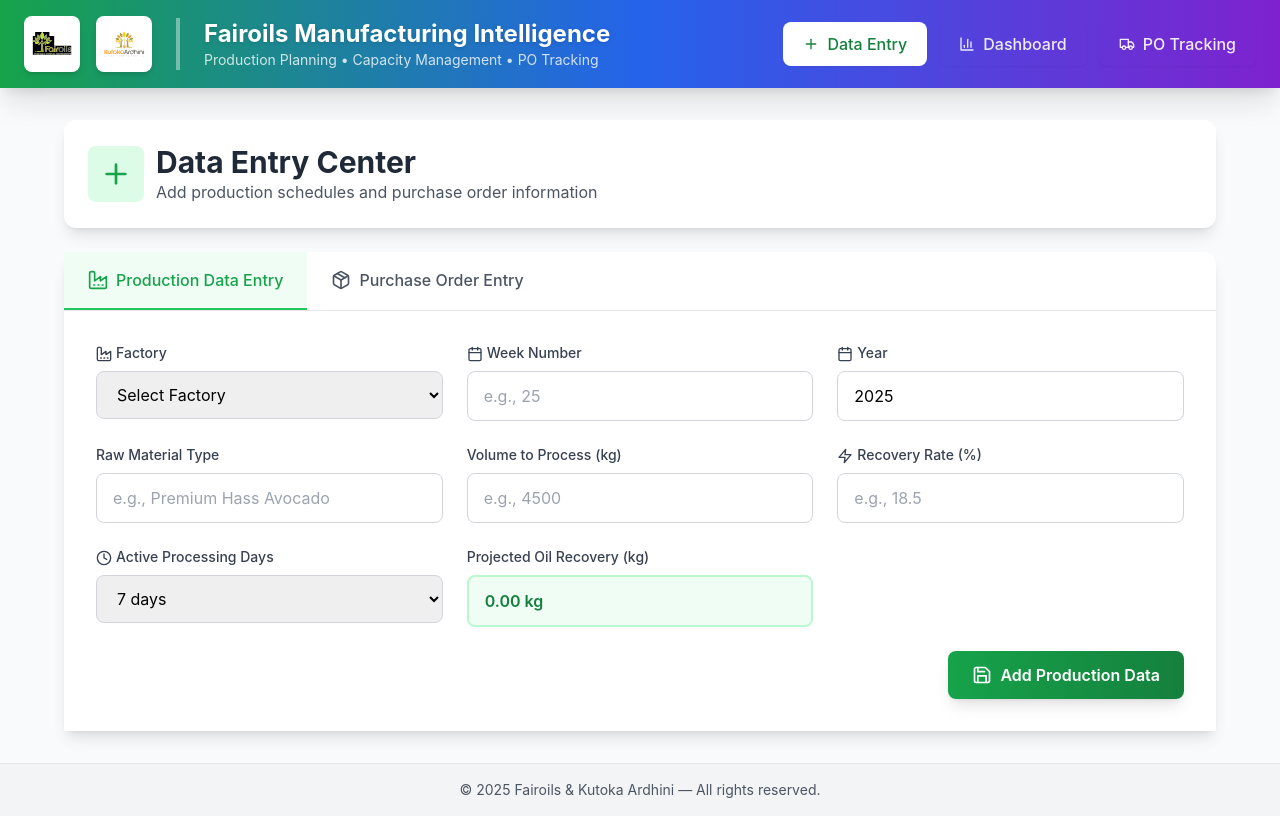
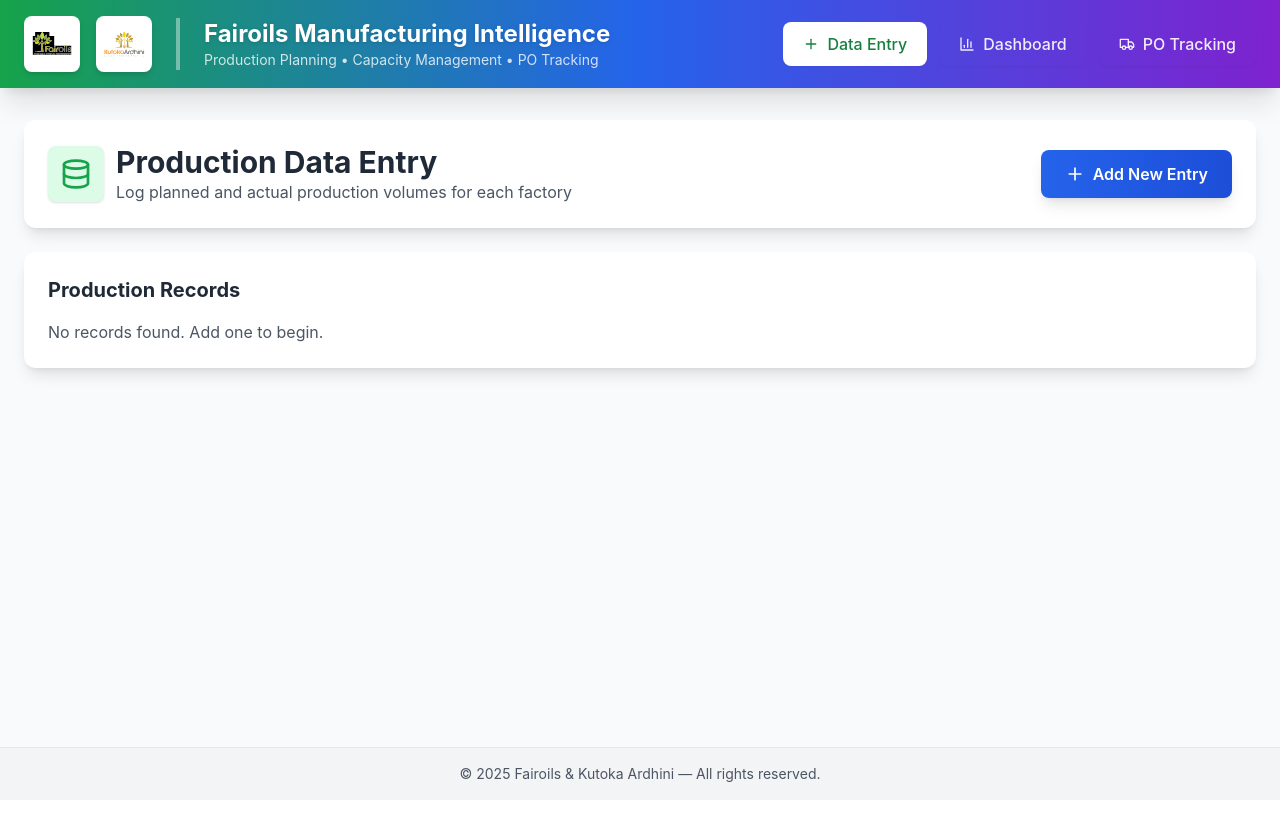
Before and after one commit to Joel-Mugo/Faiorils-Production-Planner, a Next.js app: page /data-entry in a window 1280 px wide. Built offline with nearby package versions, Linux system fonts and the light colour scheme.

Commit message:
Update data-entry.js

```diff
--- a/pages/data-entry.js
+++ b/pages/data-entry.js
@@ -1,398 +1,232 @@
-import React, { useState } from 'react';
-import { Plus, Save, Calendar, Factory, Package, Zap, Clock } from 'lucide-react';
-import { addProductionData, addPurchaseOrder, getFactories, getWeekDates, getQuarter } from '../utils/dataStore';
+import React, { useState, useEffect } from "react";
+import { Plus, Save, Database } from "lucide-react";
+import { getProductionData, addProductionData, getFactories } from "../utils/dataStore";
 
 export default function DataEntry() {
-  const [activeTab, setActiveTab] = useState('production');
-  const [productionForm, setProductionForm] = useState({
-    factoryName: '',
-    weekNumber: '',
+  const [productionData, setProductionData] = useState([]);
+  const [factories, setFactories] = useState([]);
+  const [showForm, setShowForm] = useState(false);
+
+  const [formData, setFormData] = useState({
+    factoryId: "",
+    week: "",
     year: new Date().getFullYear(),
-    rawMaterial: '',
-    volume: '',
-    recoveryRate: '',
-    activeDays: 7
+    plannedVolume: "",
+    actualVolume: "",
   });
 
-  const [poForm, setPoForm] = useState({
-    clientName: '',
-    poNumber: '',
-    products: '',
-    quantity: '',
-    dispatchDate: ''
+  useEffect(() => {
+    setProductionData(getProductionData());
+    setFactories(getFactories());
+  }, []);
+
+  const handleSubmit = (e) => {
+    e.preventDefault();
+    addProductionData({
+      ...formData,
+      id: Date.now(),
     });
-
-  const [message, setMessage] = useState('');
-  const factories = getFactories();
-
-  const handleProductionSubmit = (e) => {
-    e.preventDefault();
-
-    const weekDates = getWeekDates(productionForm.year, parseInt(productionForm.weekNumber));
-    const projectedOil = (parseFloat(productionForm.volume) * parseFloat(productionForm.recoveryRate) / 100);
-    const month = Math.ceil(parseInt(productionForm.weekNumber) / 4.33);
-    const quarter = getQuarter(month);
-
-    const dataEntry = {
-      ...productionForm,
-      weekDates,
-      projectedOil,
-      month,
-      quarter,
-      timestamp: new Date().toISOString()
+    setProductionData(getProductionData());
+    setFormData({
+      factoryId: "",
+      week: "",
+      year: new Date().getFullYear(),
+      plannedVolume: "",
+      actualVolume: "",
+    });
+    setShowForm(false);
   };
 
-    addProductionData(dataEntry);
-    setMessage('Production data added successfully!');
-
-    // Reset form
-    setProductionForm({
-      factoryName: '',
-      weekNumber: '',
-      year: new Date().getFullYear(),
-      rawMaterial: '',
-      volume: '',
-      recoveryRate: '',
-      activeDays: 7
-    });
-
-    setTimeout(() => setMessage(''), 3000);
-  };
-
-  const handlePOSubmit = (e) => {
-    e.preventDefault();
-
-    const dispatchDate = new Date(poForm.dispatchDate);
-    const dispatchWeek = Math.ceil(dispatchDate.getDate() / 7);
-    const dispatchMonth = dispatchDate.getMonth() + 1;
-    const dispatchQuarter = getQuarter(dispatchMonth);
-
-    const poEntry = {
-      ...poForm,
-      dispatchWeek,
-      dispatchMonth,
-      dispatchQuarter,
-      timestamp: new Date().toISOString()
-    };
-
-    addPurchaseOrder(poEntry);
-    setMessage('Purchase Order added successfully!');
-
-    // Reset form
-    setPoForm({
-      clientName: '',
-      poNumber: '',
-      products: '',
-      quantity: '',
-      dispatchDate: ''
-    });
-
-    setTimeout(() => setMessage(''), 3000);
-  };
+  const formatNumber = (num) =>
+    new Intl.NumberFormat().format(Math.round(num));
 
   return (
-    <div className="max-w-6xl mx-auto">
+    <div className="max-w-full mx-auto space-y-6">
       {/* Page Header */}
-      <div className="bg-white rounded-xl shadow-lg p-6 mb-6">
+      <div className="bg-white rounded-xl shadow-lg p-6 flex items-center justify-between flex-wrap gap-4 card-hover">
         <div className="flex items-center space-x-3">
-          <div className="bg-green-100 p-3 rounded-lg">
-            <Plus className="w-8 h-8 text-green-600" />
+          <div className="bg-green-100 p-3 rounded-lg shadow">
+            <Database className="w-8 h-8 text-green-600" />
           </div>
           <div>
-            <h1 className="text-3xl font-bold text-gray-800">Data Entry Center</h1>
-            <p className="text-gray-600">Add production schedules and purchase order information</p>
-          </div>
+            <h1 className="text-3xl font-bold text-gray-800">
+              Production Data Entry
+            </h1>
+            <p className="text-gray-600">
+              Log planned and actual production volumes for each factory
+            </p>
           </div>
         </div>
 
-      {/* Success Message */}
-      {message && (
-        <div className="bg-green-50 border border-green-200 rounded-lg p-4 mb-6">
-          <div className="flex items-center">
-            <Save className="w-5 h-5 text-green-600 mr-2" />
-            <p className="text-green-800">{message}</p>
-          </div>
-        </div>
-      )}
-
-      {/* Tab Navigation */}
-      <div className="bg-white rounded-t-xl shadow-lg">
-        <div className="flex border-b border-gray-200">
         <button
-            onClick={() => setActiveTab('production')}
-            className={`flex items-center space-x-2 px-6 py-4 font-medium border-b-2 transition-colors ${
-              activeTab === 'production'
-                ? 'border-green-500 text-green-600 bg-green-50'
-                : 'border-transparent text-gray-600 hover:text-gray-900'
-            }`}
+          onClick={() => setShowForm(!showForm)}
+          className="btn-primary flex items-center space-x-2"
         >
-            <Factory className="w-5 h-5" />
-            <span>Production Data Entry</span>
-          </button>
-
-          <button
-            onClick={() => setActiveTab('po')}
-            className={`flex items-center space-x-2 px-6 py-4 font-medium border-b-2 transition-colors ${
-              activeTab === 'po'
-                ? 'border-purple-500 text-purple-600 bg-purple-50'
-                : 'border-transparent text-gray-600 hover:text-gray-900'
-            }`}
-          >
-            <Package className="w-5 h-5" />
-            <span>Purchase Order Entry</span>
+          <Plus className="w-5 h-5" />
+          <span>Add New Entry</span>
         </button>
       </div>
 
-        <div className="p-8">
-          {/* Production Data Entry Form */}
-          {activeTab === 'production' && (
-            <form onSubmit={handleProductionSubmit} className="space-y-6">
-              <div className="grid grid-cols-1 md:grid-cols-3 gap-6">
-                {/* Factory Selection */}
+      {/* Add Form */}
+      {showForm && (
+        <div className="bg-white rounded-xl shadow-lg p-6 card-hover">
+          <h2 className="text-xl font-bold text-gray-800 mb-4">
+            Add New Production Record
+          </h2>
+
+          <form
+            onSubmit={handleSubmit}
+            className="grid grid-cols-1 md:grid-cols-3 gap-4"
+          >
             <div>
-                  <label className="block text-sm font-medium text-gray-700 mb-2">
-                    <Factory className="inline w-4 h-4 mr-1" />
+              <label className="block text-sm font-medium text-gray-700 mb-1">
                 Factory
               </label>
               <select
-                    value={productionForm.factoryName}
-                    onChange={(e) => setProductionForm({...productionForm, factoryName: e.target.value})}
-                    className="w-full px-4 py-3 border border-gray-300 rounded-lg focus:ring-2 focus:ring-green-500 focus:border-transparent"
+                value={formData.factoryId}
+                onChange={(e) =>
+                  setFormData({ ...formData, factoryId: e.target.value })
+                }
+                className="form-input"
                 required
               >
-                    <option value="">Select Factory</option>
-                    {factories.map(factory => (
-                      <option key={factory.id} value={factory.name}>{factory.name}</option>
+                <option value="">Select factory</option>
+                {factories.map((f) => (
+                  <option key={f.id} value={f.id}>
+                    {f.name}
+                  </option>
                 ))}
               </select>
             </div>
 
-                {/* Week Number */}
             <div>
-                  <label className="block text-sm font-medium text-gray-700 mb-2">
-                    <Calendar className="inline w-4 h-4 mr-1" />
+              <label className="block text-sm font-medium text-gray-700 mb-1">
                 Week Number
               </label>
               <input
                 type="number"
-                    min="1"
-                    max="53"
-                    value={productionForm.weekNumber}
-                    onChange={(e) => setProductionForm({...productionForm, weekNumber: e.target.value})}
-                    className="w-full px-4 py-3 border border-gray-300 rounded-lg focus:ring-2 focus:ring-green-500 focus:border-transparent"
-                    placeholder="e.g., 25"
+                value={formData.week}
+                onChange={(e) =>
+                  setFormData({ ...formData, week: e.target.value })
+                }
+                className="form-input"
                 required
               />
-                  {productionForm.weekNumber && (
-                    <p className="text-xs text-gray-500 mt-1">
-                      Week dates: {getWeekDates(productionForm.year, parseInt(productionForm.weekNumber)).start} to {getWeekDates(productionForm.year, parseInt(productionForm.weekNumber)).end}
-                    </p>
-                  )}
             </div>
 
-                {/* Year */}
             <div>
-                  <label className="block text-sm font-medium text-gray-700 mb-2">
-                    <Calendar className="inline w-4 h-4 mr-1" />
+              <label className="block text-sm font-medium text-gray-700 mb-1">
                 Year
               </label>
               <input
                 type="number"
-                    min="2024"
-                    max="2030"
-                    value={productionForm.year}
-                    onChange={(e) => setProductionForm({...productionForm, year: parseInt(e.target.value)})}
-                    className="w-full px-4 py-3 border border-gray-300 rounded-lg focus:ring-2 focus:ring-green-500 focus:border-transparent"
+                value={formData.year}
+                onChange={(e) =>
+                  setFormData({ ...formData, year: e.target.value })
+                }
+                className="form-input"
                 required
               />
             </div>
 
-                {/* Raw Material */}
             <div>
-                  <label className="block text-sm font-medium text-gray-700 mb-2">
-                    Raw Material Type
+              <label className="block text-sm font-medium text-gray-700 mb-1">
+                Planned Volume (kg)
               </label>
               <input
-                    type="text"
-                    value={productionForm.rawMaterial}
-                    onChange={(e) => setProductionForm({...productionForm, rawMaterial: e.target.value})}
-                    className="w-full px-4 py-3 border border-gray-300 rounded-lg focus:ring-2 focus:ring-green-500 focus:border-transparent"
-                    placeholder="e.g., Premium Hass Avocado"
+                type="number"
+                step="0.01"
+                value={formData.plannedVolume}
+                onChange={(e) =>
+                  setFormData({ ...formData, plannedVolume: e.target.value })
+                }
+                className="form-input"
                 required
               />
             </div>
 
-                {/* Volume */}
             <div>
-                  <label className="block text-sm font-medium text-gray-700 mb-2">
-                    Volume to Process (kg)
+              <label className="block text-sm font-medium text-gray-700 mb-1">
+                Actual Volume (kg)
               </label>
               <input
                 type="number"
                 step="0.01"
-                    value={productionForm.volume}
-                    onChange={(e) => setProductionForm({...productionForm, volume: e.target.value})}
-                    className="w-full px-4 py-3 border border-gray-300 rounded-lg focus:ring-2 focus:ring-green-500 focus:border-transparent"
-                    placeholder="e.g., 4500"
+                value={formData.actualVolume}
+                onChange={(e) =>
+                  setFormData({ ...formData, actualVolume: e.target.value })
+                }
+                className="form-input"
                 required
               />
             </div>
 
-                {/* Recovery Rate */}
-                <div>
-                  <label className="block text-sm font-medium text-gray-700 mb-2">
-                    <Zap className="inline w-4 h-4 mr-1" />
-                    Recovery Rate (%)
-                  </label>
-                  <input
-                    type="number"
-                    step="0.1"
-                    min="0"
-                    max="100"
-                    value={productionForm.recoveryRate}
-                    onChange={(e) => setProductionForm({...productionForm, recoveryRate: e.target.value})}
-                    className="w-full px-4 py-3 border border-gray-300 rounded-lg focus:ring-2 focus:ring-green-500 focus:border-transparent"
-                    placeholder="e.g., 18.5"
-                    required
-                  />
-                </div>
-
-                {/* Active Days */}
-                <div>
-                  <label className="block text-sm font-medium text-gray-700 mb-2">
-                    <Clock className="inline w-4 h-4 mr-1" />
-                    Active Processing Days
-                  </label>
-                  <select
-                    value={productionForm.activeDays}
-                    onChange={(e) => setProductionForm({...productionForm, activeDays: parseInt(e.target.value)})}
-                    className="w-full px-4 py-3 border border-gray-300 rounded-lg focus:ring-2 focus:ring-green-500 focus:border-transparent"
-                    required
-                  >
-                    {[1, 2, 3, 4, 5, 6, 7].map(day => (
-                      <option key={day} value={day}>{day} day{day > 1 ? 's' : ''}</option>
-                    ))}
-                  </select>
-                </div>
-
-                {/* Projected Oil (Calculated) */}
-                <div>
-                  <label className="block text-sm font-medium text-gray-700 mb-2">
-                    Projected Oil Recovery (kg)
-                  </label>
-                  <div className="w-full px-4 py-3 bg-green-50 border-2 border-green-200 rounded-lg text-green-700 font-semibold">
-                    {productionForm.volume && productionForm.recoveryRate
-                      ? (parseFloat(productionForm.volume) * parseFloat(productionForm.recoveryRate) / 100).toFixed(2)
-                      : '0.00'
-                    } kg
-                  </div>
-                </div>
-              </div>
-
-              <div className="flex justify-end">
+            <div className="flex items-end">
               <button
                 type="submit"
-                  className="flex items-center space-x-2 px-6 py-3 bg-gradient-to-r from-green-600 to-green-700 text-white font-semibold rounded-lg hover:from-green-700 hover:to-green-800 transition-colors shadow-lg"
+                className="btn-primary flex items-center space-x-2"
               >
-                  <Save className="w-5 h-5" />
-                  <span>Add Production Data</span>
+                <Save className="w-4 h-4" />
+                <span>Save Entry</span>
               </button>
             </div>
           </form>
+        </div>
       )}
 
-          {/* Purchase Order Entry Form */}
-          {activeTab === 'po' && (
-            <form onSubmit={handlePOSubmit} className="space-y-6">
-              <div className="grid grid-cols-1 md:grid-cols-2 gap-6">
-                {/* Client Name */}
-                <div>
-                  <label className="block text-sm font-medium text-gray-700 mb-2">
-                    Client Name
-                  </label>
-                  <input
-                    type="text"
-                    value={poForm.clientName}
-                    onChange={(e) => setPoForm({...poForm, clientName: e.target.value})}
-                    className="w-full px-4 py-3 border border-gray-300 rounded-lg focus:ring-2 focus:ring-purple-500 focus:border-transparent"
-                    placeholder="e.g., Global Foods Ltd."
-                    required
-                  />
+      {/* Production Data Table */}
+      <div className="bg-white rounded-xl shadow-lg p-6 card-hover">
+        <h2 className="text-xl font-bold text-gray-800 mb-4">
+          Production Records
+        </h2>
+
+        {productionData.length === 0 ? (
+          <p className="text-gray-600">No records found. Add one to begin.</p>
+        ) : (
+          <div className="table-responsive">
+            <table className="w-full text-left border-collapse">
+              <thead>
+                <tr className="bg-gray-100">
+                  <th className="px-4 py-3 text-sm font-semibold text-gray-700">
+                    Factory
+                  </th>
+                  <th className="px-4 py-3 text-sm font-semibold text-gray-700">
+                    Week
+                  </th>
+                  <th className="px-4 py-3 text-sm font-semibold text-gray-700">
+                    Year
+                  </th>
+                  <th className="px-4 py-3 text-sm font-semibold text-gray-700">
+                    Planned (kg)
+                  </th>
+                  <th className="px-4 py-3 text-sm font-semibold text-gray-700">
+                    Actual (kg)
+                  </th>
+                </tr>
+              </thead>
+              <tbody>
+                {productionData.map((d) => (
+                  <tr
+                    key={d.id}
+                    className="hover:bg-gray-50 border-b last:border-0"
+                  >
+                    <td className="px-4 py-3 text-gray-800">
+                      {factories.find((f) => f.id === d.factoryId)?.name}
+                    </td>
+                    <td className="px-4 py-3 text-gray-800">{d.week}</td>
+                    <td className="px-4 py-3 text-gray-800">{d.year}</td>
+                    <td className="px-4 py-3 text-gray-800">
+                      {formatNumber(d.plannedVolume)}
+                    </td>
+                    <td className="px-4 py-3 text-gray-800">
+                      {formatNumber(d.actualVolume)}
+                    </td>
+                  </tr>
+                ))}
+              </tbody>
+            </table>
           </div>
-
-                {/* PO Number */}
-                <div>
-                  <label className="block text-sm font-medium text-gray-700 mb-2">
-                    PO Number
-                  </label>
-                  <input
-                    type="text"
-                    value={poForm.poNumber}
-                    onChange={(e) => setPoForm({...poForm, poNumber: e.target.value})}
-                    className="w-full px-4 py-3 border border-gray-300 rounded-lg focus:ring-2 focus:ring-purple-500 focus:border-transparent"
-                    placeholder="e.g., PO-2024-001"
-                    required
-                  />
-                </div>
-
-                {/* Products */}
-                <div>
-                  <label className="block text-sm font-medium text-gray-700 mb-2">
-                    Products
-                  </label>
-                  <input
-                    type="text"
-                    value={poForm.products}
-                    onChange={(e) => setPoForm({...poForm, products: e.target.value})}
-                    className="w-full px-4 py-3 border border-gray-300 rounded-lg focus:ring-2 focus:ring-purple-500 focus:border-transparent"
-                    placeholder="e.g., Premium Avocado Oil 500ml"
-                    required
-                  />
-                </div>
-
-                {/* Quantity */}
-                <div>
-                  <label className="block text-sm font-medium text-gray-700 mb-2">
-                    PO Quantity (kg)
-                  </label>
-                  <input
-                    type="number"
-                    step="0.01"
-                    value={poForm.quantity}
-                    onChange={(e) => setPoForm({...poForm, quantity: e.target.value})}
-                    className="w-full px-4 py-3 border border-gray-300 rounded-lg focus:ring-2 focus:ring-purple-500 focus:border-transparent"
-                    placeholder="e.g., 2500"
-                    required
-                  />
-                </div>
-
-                {/* Dispatch Date */}
-                <div className="md:col-span-2">
-                  <label className="block text-sm font-medium text-gray-700 mb-2">
-                    Projected Dispatch Date
-                  </label>
-                  <input
-                    type="date"
-                    value={poForm.dispatchDate}
-                    onChange={(e) => setPoForm({...poForm, dispatchDate: e.target.value})}
-                    className="w-full px-4 py-3 border border-gray-300 rounded-lg focus:ring-2 focus:ring-purple-500 focus:border-transparent"
-                    required
-                  />
-                </div>
-              </div>
-
-              <div className="flex justify-end">
-                <button
-                  type="submit"
-                  className="flex items-center space-x-2 px-6 py-3 bg-gradient-to-r from-purple-600 to-purple-700 text-white font-semibold rounded-lg hover:from-purple-700 hover:to-purple-800 transition-colors shadow-lg"
-                >
-                  <Save className="w-5 h-5" />
-                  <span>Add Purchase Order</span>
-                </button>
-              </div>
-            </form>
         )}
-        </div>
       </div>
     </div>
   );
```
Lines whose indentation alone changed are shown as unchanged.
